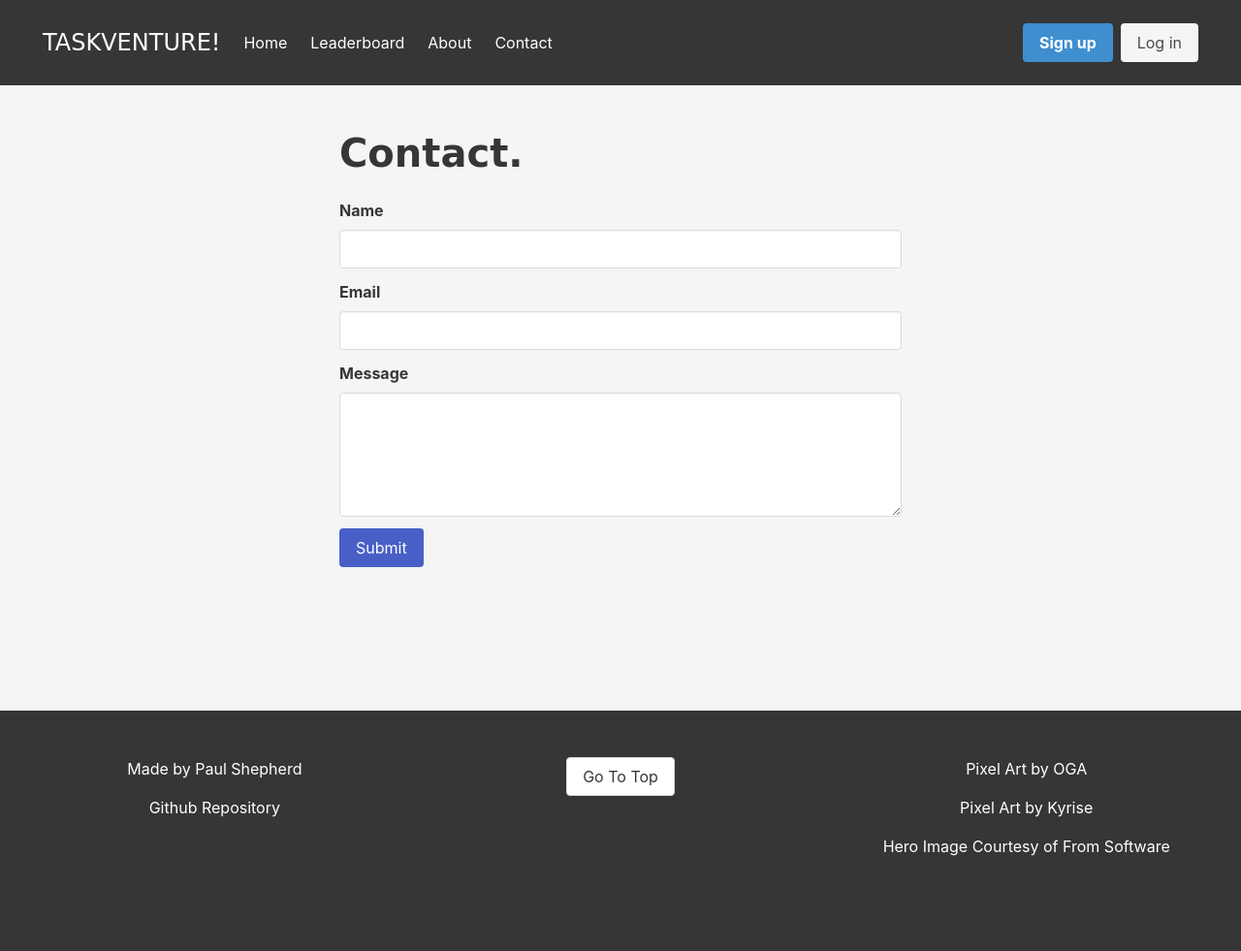
After one commit to shepuk/Project3-Taskventure, a Flask app: page /contact in a window 1280 px wide. The commit adds this page. Shown: the whole page at 97% size. Run offline with Flask 2, Linux system fonts and the light colour scheme; some libraries are stand-ins or nearby versions; some web fonts are replaced.

Commit message:
Add contact form

```diff
--- a/app.py
+++ b/app.py
@@ -7,7 +7,7 @@ from werkzeug.security import generate_password_hash, check_password_hash
 if os.path.exists("env.py"):
     import env
 from datetime import datetime
-
+from flask_mail import Mail, Message
 
 app = Flask(__name__)
 
@@ -16,6 +16,15 @@ app.config["MONGO_URI"] = os.environ.get("MONGO_URI")
 app.secret_key = os.environ.get("SECRET_KEY")
 
 mongo = PyMongo(app)
+
+app.config['MAIL_SERVER'] = "smtp.gmail.com"
+app.config['MAIL_PORT'] = 587
+app.config['MAIL_USERNAME'] = os.environ.get("EMAIL")
+app.config['MAIL_PASSWORD'] = os.environ.get("EMAIL_KEY")
+app.config['MAIL_USE_TLS'] = False
+app.config['MAIL_USE_SSL'] = True
+
+mail = Mail(app)
 
 
 @app.route("/")
@@ -549,6 +558,21 @@ def about():
     return render_template("about.html")
 
 
+@app.route("/contact", methods=("GET", "POST"))
+def contact():
+
+    if request.method == "POST":
+        name = request.form.get("name")
+        email = request.form.get("email")
+        message = request.form.get("message")
+
+        msg = Message(sender = name, recipients = ['os.environ.get("EMAIL")'])
+        msg.body = message
+        mail.send(msg)
+        flash("Email Sent")
+    return render_template("contact.html")
+
+
 @app.route("/logout")
 def logout():
     flash("Logged Out")
--- a/templates/base.html
+++ b/templates/base.html
@@ -45,7 +45,7 @@
         <a href="{{ url_for('about') }}" class="navbar-item">
           About
         </a>
-        <a class="navbar-item">
+        <a href="{{ url_for('contact') }}" class="navbar-item">
           Contact
         </a>
       </div>
--- /dev/null
+++ b/templates/contact.html
@@ -0,0 +1,40 @@
+{% extends "base.html" %}
+{% block content %}
+
+<section class="section">
+
+<div class="columns is-centered">
+    <div class="column is-half">
+        <h2 class="title is-centered is-2 page-heading">Contact. </h2>
+    <form method="POST" action="{{ url_for('contact') }}">
+        <div class="field">
+            <label class="label">Name</label>
+            <div class="control">
+                <input class="input" name="name" type="text">
+            </div>
+        </div>
+
+        <div class="field">
+            <label class="label">Email</label>
+            <div class="control">
+                <input class="input" name="email" type="email">
+            </div>
+        </div>
+
+        <div class="field">
+            <label class="label">Message</label>
+            <div class="control">
+                <textarea class="textarea" name="message"></textarea>
+            </div>
+        </div>
+
+        <div class="field">
+            <div class="control">
+                <button type="submit" class="button is-link">Submit</button>
+            </div>
+        </div>
+    </form>
+    </div></div>
+</section>
+
+{% endblock %}
```
